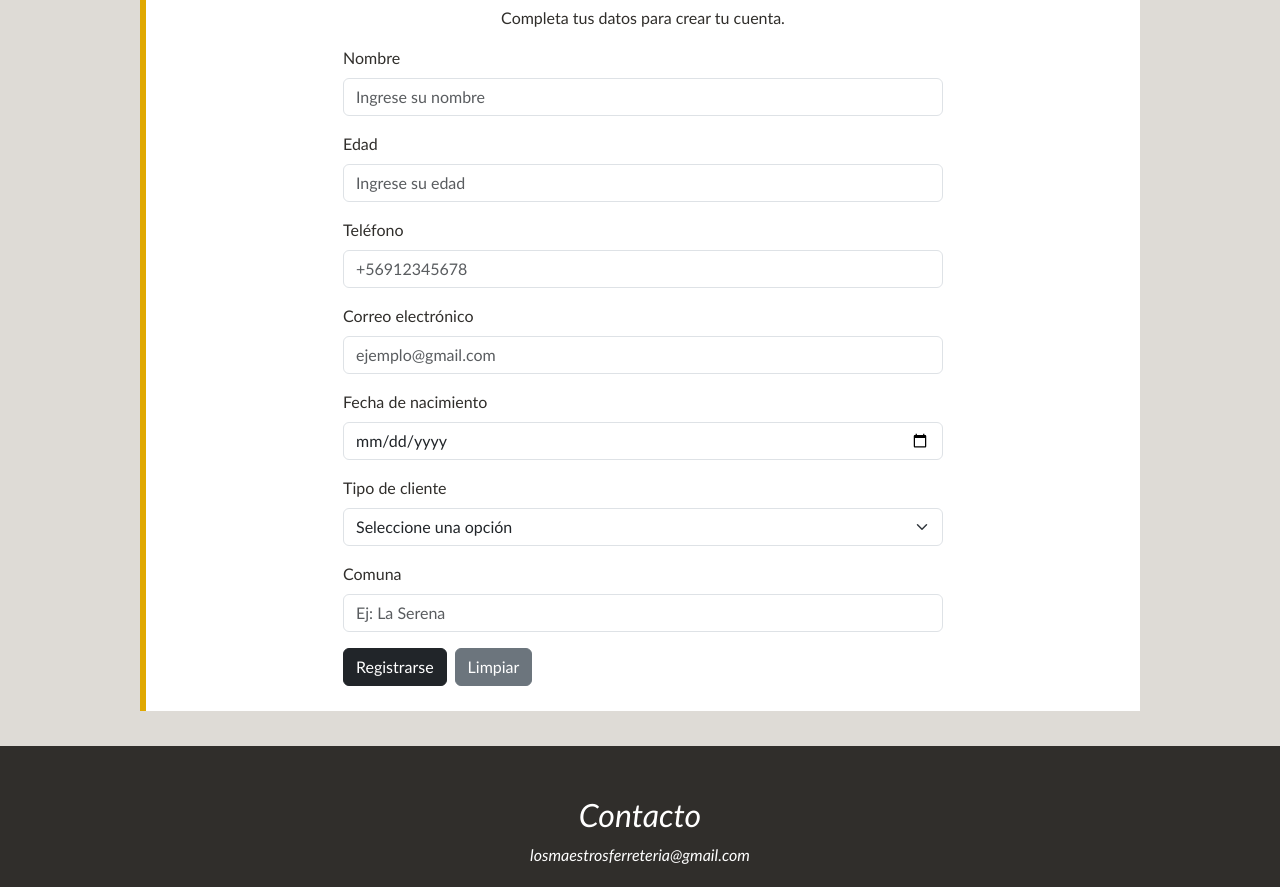
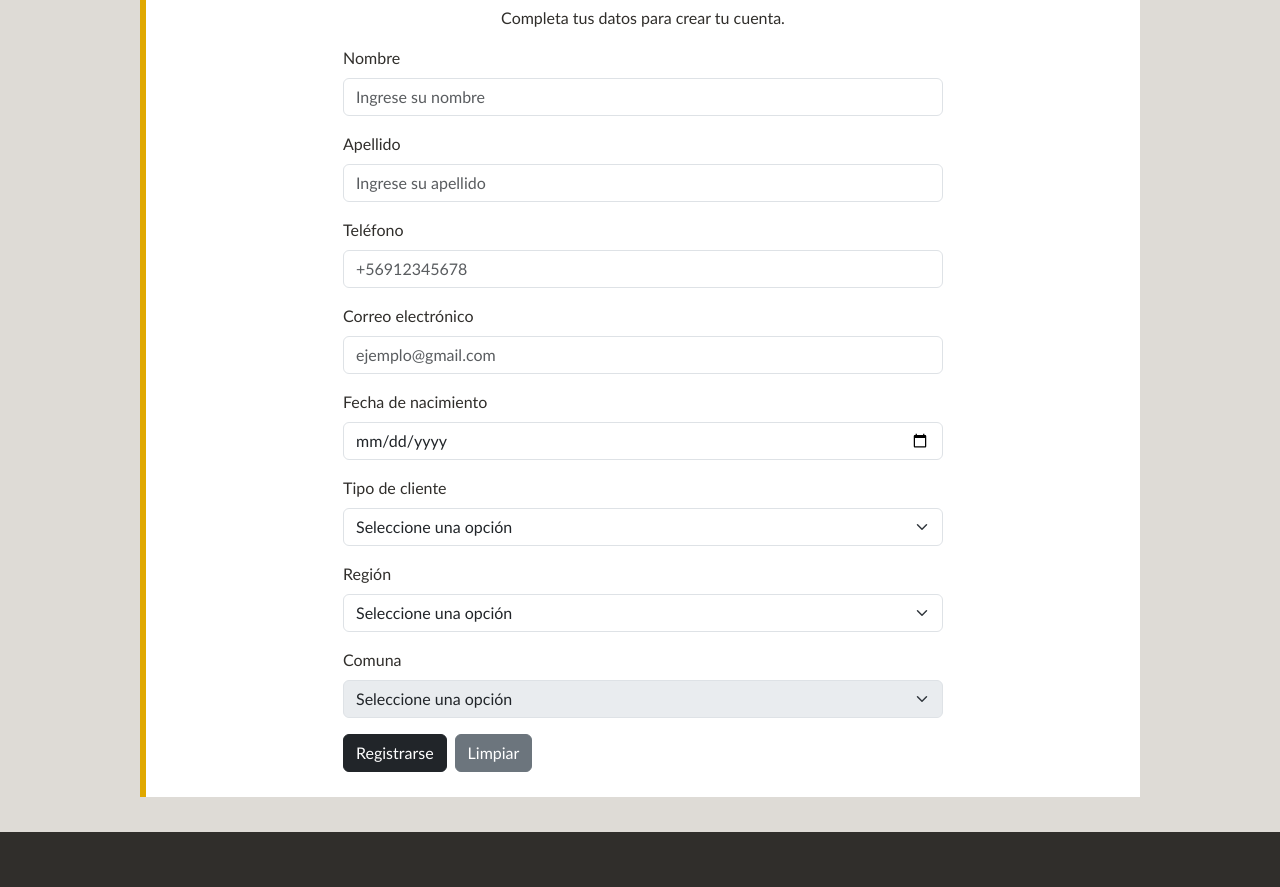
Before and after one commit to Josue-Solar/proyecto_ferreteria_LosMaestros, a React (Vite) app: page /registro in a window 1280 px wide. Shown: the part 300-1187 px from the top of the page. Built offline with nearby package versions, Linux system fonts and the light colour scheme.

Commit message:
registro recibe region y comuna

```diff
--- a/src/components/organisms/FormularioRegistro.jsx
+++ b/src/components/organisms/FormularioRegistro.jsx
@@ -4,14 +4,17 @@ import Button from 'react-bootstrap/Button'
 import Alert from 'react-bootstrap/Alert'
 
 import { validarRegistro, TIPOS_CLIENTE } from '../../utils/validaciones'
+import { LISTA_COMUNAS } from '../../utils/comunasPorRegion'
 
 const valoresIniciales = {
   nombre: '',
-  edad: '',
+  apellido:'',
   telefono: '',
   correo: '',
   fechaNacimiento: '',
   tipoCliente: '',
+  region: '',
+  idRegion: '',
   comuna: '',
 }
 
@@ -19,6 +22,7 @@ function FormularioRegistro() {
   const [valores, setValores] = useState(valoresIniciales)
   const [errores, setErrores] = useState({})
   const [registrado, setRegistrado] = useState('')
+    console.log(valores)
 
   const manejarCambio = (e) => {
     const { name, value } = e.target
@@ -68,17 +72,17 @@ function FormularioRegistro() {
         <Form.Control.Feedback type="invalid">{errores.nombre}</Form.Control.Feedback>
       </Form.Group>
 
-      <Form.Group className="mb-3" controlId="registroEdad">
-        <Form.Label>Edad</Form.Label>
+      <Form.Group className="mb-3" controlId="registroNombre">
+        <Form.Label>Apellido</Form.Label>
         <Form.Control
-          type="number"
-          name="edad"
-          placeholder="Ingrese su edad"
-          value={valores.edad}
+          type="text"
+          name="apellido"
+          placeholder="Ingrese su apellido"
+          value={valores.apellido}
           onChange={manejarCambio}
-          isInvalid={!!errores.edad}
+          isInvalid={!!errores.apellido}
         />
-        <Form.Control.Feedback type="invalid">{errores.edad}</Form.Control.Feedback>
+        <Form.Control.Feedback type="invalid">{errores.apellido}</Form.Control.Feedback>
       </Form.Group>
 
       <Form.Group className="mb-3" controlId="registroTelefono">
@@ -137,16 +141,42 @@ function FormularioRegistro() {
         <Form.Control.Feedback type="invalid">{errores.tipoCliente}</Form.Control.Feedback>
       </Form.Group>
 
+      <Form.Group className="mb-3" controlId="registroRegion">
+        <Form.Label>Región</Form.Label>
+        <Form.Select
+          name="idRegion"
+          value={valores.idRegion}
+          onChange={manejarCambio}
+          isInvalid={!!errores.region}
+        >
+          <option value="">Seleccione una opción</option>
+          {LISTA_COMUNAS.map((region) => (
+            <option key={region.idRegion} value={region.idRegion}>
+              {region.region}
+            </option>
+          ))}
+        </Form.Select>
+        <Form.Control.Feedback type="invalid">{errores.idRegion}</Form.Control.Feedback>
+      </Form.Group>
+
       <Form.Group className="mb-3" controlId="registroComuna">
         <Form.Label>Comuna</Form.Label>
-        <Form.Control
-          type="text"
+        <Form.Select
           name="comuna"
-          placeholder="Ej: La Serena"
           value={valores.comuna}
           onChange={manejarCambio}
           isInvalid={!!errores.comuna}
-        />
+          disabled={!valores.idRegion ? true : false}
+        >
+          <option value="">Seleccione una opción</option>
+
+          {LISTA_COMUNAS[Number(valores.idRegion)].comunas.map((comunas) => (
+            <option key={comunas} value={comunas}>
+              {comunas}
+            </option>
+
+          ))}
+        </Form.Select>
         <Form.Control.Feedback type="invalid">{errores.comuna}</Form.Control.Feedback>
       </Form.Group>
 
--- /dev/null
+++ b/src/utils/comunasPorRegion.js
@@ -0,0 +1,84 @@
+export const LISTA_COMUNAS =
+[
+    {
+        "idRegion": 0,
+        "region": "Arica y Parinacota",
+        "comunas": ["Arica", "Camarones", "Putre", "General Lagos"]
+    },
+    {
+        "idRegion": 1,
+        "region": "Tarapacá",
+        "comunas": ["Iquique", "Alto Hospicio", "Pozo Almonte", "Camiña", "Colchane", "Huara", "Pica"]
+    },
+    {
+        "idRegion": 2,
+        "region": "Antofagasta",
+        "comunas": ["Antofagasta", "Mejillones", "Sierra Gorda", "Taltal", "Calama", "Ollagüe", "San Pedro de Atacama", "Tocopilla", "María Elena"]
+    },
+    {
+        "idRegion": 3,
+        "region": "Atacama",
+        "comunas": ["Copiapó", "Caldera", "Tierra Amarilla", "Chañaral", "Diego de Almagro", "Vallenar", "Alto del Carmen", "Freirina", "Huasco"]
+    },
+    {
+        "idRegion": 4,
+        "region": "Coquimbo",
+        "comunas": ["La Serena", "Coquimbo", "Andacollo", "La Higuera", "Paiguano", "Vicuña", "Illapel", "Canela", "Los Vilos", "Salamanca", "Ovalle", "Combarbalá", "Monte Patria", "Punitaqui", "Río Hurtado"]
+    },
+    {
+        "idRegion": 5,
+        "region": "Valparaíso",
+        "comunas": ["Valparaíso", "Casablanca", "Concón", "Juan Fernández", "Puchuncaví", "Quintero", "Viña del Mar", "Isla de Pascua", "Los Andes", "Calle Larga", "Rinconada", "San Esteban", "La Ligua", "Cabildo", "Papudo", "Petorca", "Zapallar", "Quillota", "Calera", "Hijuelas", "La Cruz", "Nogales", "San Antonio", "Algarrobo", "Cartagena", "El Quisco", "El Tabo", "Santo Domingo", "San Felipe", "Catemu", "Llaillay", "Panquehue", "Putaendo", "Santa María", "Quilpué", "Limache", "Olmué", "Villa Alemana"]
+    },
+    {
+        "idRegion": 6,
+        "region": "Región del Libertador Gral. Bernardo O’Higgins",
+        "comunas": ["Rancagua", "Codegua", "Coinco", "Coltauco", "Doñihue", "Graneros", "Las Cabras", "Machalí", "Malloa", "Mostazal", "Olivar", "Peumo", "Pichidegua", "Quinta de Tilcoco", "Rengo", "Requínoa", "San Vicente", "Pichilemu", "La Estrella", "Litueche", "Marchihue", "Navidad", "Paredones", "San Fernando", "Chépica", "Chimbarongo", "Lolol", "Nancagua", "Palmilla", "Peralillo", "Placilla", "Pumanque", "Santa Cruz"]
+    },
+    {
+        "idRegion": 7,
+        "region": "Región del Maule",
+        "comunas": ["Talca", "Constitución", "Curepto", "Empedrado", "Maule", "Pelarco", "Pencahue", "Río Claro", "San Clemente", "San Rafael", "Cauquenes", "Chanco", "Pelluhue", "Curicó", "Hualañé", "Licantén", "Molina", "Rauco", "Romeral", "Sagrada Familia", "Teno", "Vichuquén", "Linares", "Colbún", "Longaví", "Parral", "Retiro", "San Javier", "Villa Alegre", "Yerbas Buenas"]
+    },
+    {
+        "idRegion": 8,
+        "region": "Región de Ñuble",
+        "comunas": ["Cobquecura", "Coelemu", "Ninhue", "Portezuelo", "Quirihue", "Ránquil", "Treguaco", "Bulnes", "Chillán Viejo", "Chillán", "El Carmen", "Pemuco", "Pinto", "Quillón", "San Ignacio", "Yungay", "Coihueco", "Ñiquén", "San Carlos", "San Fabián", "San Nicolás"]
+    },
+    {
+        "idRegion": 9,
+        "region": "Región del Biobío",
+        "comunas": ["Concepción", "Coronel", "Chiguayante", "Florida", "Hualqui", "Lota", "Penco", "San Pedro de la Paz", "Santa Juana", "Talcahuano", "Tomé", "Hualpén", "Lebu", "Arauco", "Cañete", "Contulmo", "Curanilahue", "Los Álamos", "Tirúa", "Los Ángeles", "Antuco", "Cabrero", "Laja", "Mulchén", "Nacimiento", "Negrete", "Quilaco", "Quilleco", "San Rosendo", "Santa Bárbara", "Tucapel", "Yumbel", "Alto Biobío"]
+    },
+    {
+        "idRegion": 10,
+        "region": "Región de la Araucanía",
+        "comunas": ["Temuco", "Carahue", "Cunco", "Curarrehue", "Freire", "Galvarino", "Gorbea", "Lautaro", "Loncoche", "Melipeuco", "Nueva Imperial", "Padre las Casas", "Perquenco", "Pitrufquén", "Pucón", "Saavedra", "Teodoro Schmidt", "Toltén", "Vilcún", "Villarrica", "Cholchol", "Angol", "Collipulli", "Curacautín", "Ercilla", "Lonquimay", "Los Sauces", "Lumaco", "Purén", "Renaico", "Traiguén", "Victoria"]
+    },
+    {
+        "idRegion": 11,
+        "region": "Región de Los Ríos",
+        "comunas": ["Valdivia", "Corral", "Lanco", "Los Lagos", "Máfil", "Mariquina", "Paillaco", "Panguipulli", "La Unión", "Futrono", "Lago Ranco", "Río Bueno"]
+    },
+    {
+        "idRegion": 12,
+        "region": "Región de Los Lagos",
+        "comunas": ["Puerto Montt", "Calbuco", "Cochamó", "Fresia", "Frutillar", "Los Muermos", "Llanquihue", "Maullín", "Puerto Varas", "Castro", "Ancud", "Chonchi", "Curaco de Vélez", "Dalcahue", "Puqueldón", "Queilén", "Quellón", "Quemchi", "Quinchao", "Osorno", "Puerto Octay", "Purranque", "Puyehue", "Río Negro", "San Juan de la Costa", "San Pablo", "Chaitén", "Futaleufú", "Hualaihué", "Palena"]
+    },
+    {
+        "idRegion": 13,
+        "region": "Región Aisén del Gral. Carlos Ibáñez del Campo",
+        "comunas": ["Coihaique", "Lago Verde", "Aisén", "Cisnes", "Guaitecas", "Cochrane", "O’Higgins", "Tortel", "Chile Chico", "Río Ibáñez"]
+    },
+    {
+        "idRegion": 14,
+        "region": "Región de Magallanes y de la Antártica Chilena",
+        "comunas": ["Punta Arenas", "Laguna Blanca", "Río Verde", "San Gregorio", "Cabo de Hornos (Ex Navarino)", "Antártica", "Porvenir", "Primavera", "Timaukel", "Natales", "Torres del Paine"]
+    },
+    {
+        "idRegion": 15,
+        "region": "Región Metropolitana de Santiago",
+        "comunas": ["Cerrillos", "Cerro Navia", "Conchalí", "El Bosque", "Estación Central", "Huechuraba", "Independencia", "La Cisterna", "La Florida", "La Granja", "La Pintana", "La Reina", "Las Condes", "Lo Barnechea", "Lo Espejo", "Lo Prado", "Macul", "Maipú", "Ñuñoa", "Pedro Aguirre Cerda", "Peñalolén", "Providencia", "Pudahuel", "Quilicura", "Quinta Normal", "Recoleta", "Renca", "Santiago", "San Joaquín", "San Miguel", "San Ramón", "Vitacura", "Puente Alto", "Pirque", "San José de Maipo", "Colina", "Lampa", "Tiltil", "San Bernardo", "Buin", "Calera de Tango", "Paine", "Melipilla", "Alhué", "Curacaví", "María Pinto", "San Pedro", "Talagante", "El Monte", "Isla de Maipo", "Padre Hurtado", "Peñaflor"]
+    }
+
+];
--- a/src/utils/validaciones.js
+++ b/src/utils/validaciones.js
@@ -1,4 +1,5 @@
 export const TIPOS_CLIENTE = ['Particular', 'Maestro o contratista', 'Empresa constructora']
+import { LISTA_COMUNAS } from "./comunasPorRegion"
 
 // Calculo de edad en anios a partir de fecha
 export function calcularEdad(fechaTexto, hoy = new Date()) {
@@ -18,12 +19,19 @@ export function calcularEdad(fechaTexto, hoy = new Date()) {
 export function validarRegistro(valores, hoy = new Date()) {
   const errores = {}
 
-  // Nombre solo letras y espacios
+  // Nombre y apellido solo letras y espacios
   const nombre = valores.nombre.trim()
+  const apellido = valores.apellido.trim()
   if (!nombre) {
     errores.nombre = 'El nombre es obligatorio'
   } else if (!/^[A-Za-zÁÉÍÓÚÜáéíóúüÑñ\s]+$/.test(nombre)) {
     errores.nombre = 'El nombre solo debe contener letras'
+  }
+
+  if (!apellido) {
+    errores.apellido = 'El apellido es obligatorio'
+  } else if (!/^[A-Za-zÁÉÍÓÚÜáéíóúüÑñ\s]+$/.test(nombre)) {
+    errores.apellido = 'El apellido solo debe contener letras'
   }
 
   // Edad numero entero, mayor de 18
@@ -65,13 +73,14 @@ export function validarRegistro(valores, hoy = new Date()) {
     errores.tipoCliente = 'Selecciona una opción válida'
   }
 
+  const region = valores.idRegion.trim()
+  if(!region){
+    errores.region = 'La región es obligatoria'
+  }
+
   const comuna = valores.comuna.trim()
   if (!comuna) {
     errores.comuna = 'La comuna es obligatoria'
-  } else if (comuna.length < 3 || comuna.length > 40) {
-    errores.comuna = 'La comuna debe tener entre 3 y 40 caracteres'
-  } else if (!/^[A-Za-zÁÉÍÓÚÜáéíóúüÑñ\s]+$/.test(comuna)) {
-    errores.comuna = 'La comuna solo debe contener letras'
   }
 
   return errores
```
